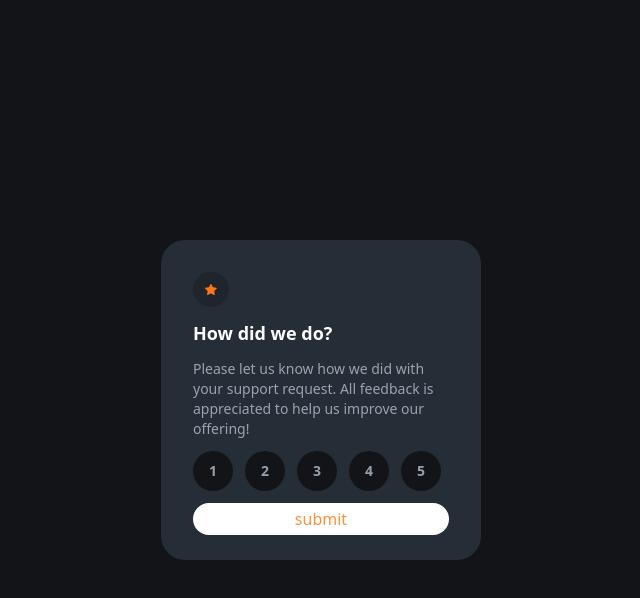
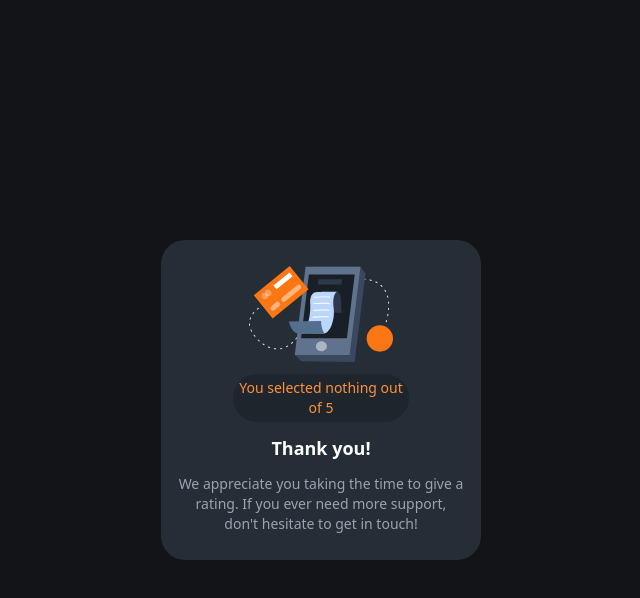
Before and after one commit to theisolatedmonk/Interactive-Rating-Page, a plain HTML site: page index.html in a window 1280 px wide. Both pictures are taken after a click on the button "submit". Shown: the whole page, without its empty margins (319-959 px from the left). Drawn offline with Linux system fonts and the light colour scheme.

Commit message:
simple working commit

```diff
--- a/index.html
+++ b/index.html
@@ -7,11 +7,11 @@
     <meta name="viewport" content="width=device-width, initial-scale=1.0" />
     <title>Rating page</title>
     <link href="/dist/output.css" rel="stylesheet" />
-    <script src="index.js"></script>
+    <script src="index.js" defer></script>
 </head>
 
 <body class="flex justify-center h-screen items-center bg-[hsl(216,12%,8%)]">
-    <div id='container02' class="bolck first-letter:container1 h-80 w-80 rounded-3xl flex py-8 flex-col px-8 gap-3 bg-[hsl(213,19%,18%)]">
+    <div id='container01' class="first-letter:first-letter:container1 h-80 w-80 rounded-3xl flex py-8 flex-col px-8 gap-3 bg-[hsl(213,19%,18%)]">
         <div class="svgcontainer h-9 w-9 bg-[hsl(216,12%,8%)] bg-opacity-30 flex justify-center items-center rounded-full p-3">
             <img src="./images/icon-star.svg" alt="" />
         </div>
@@ -31,19 +31,20 @@
         submit
       </button>
     </div>
-    <div id='container02' class="container2 h-80 w-80 rounded-3xl flex-col
+    <div id='container02' class="container2 h-80 w-80  rounded-3xl flex-col
      py-8 justify-center items-center gap-3 bg-[hsl(213,19%,18%)] hidden">
         <div class="svg2container h-36 w-36 flex items-center">
             <img src="\images\illustration-thank-you.svg" alt="" />
         </div>
         <div class="ratemsg rounded-3xl bg-[hsl(216,12%,8%)] text-orange-400 p-1 text-sm w-44 text-center bg-opacity-30">
-            You selected 4 out of 5
+            You selected nothing out of 5
         </div>
         <div class="thankyoumsg font-bold text-lg text-white">Thank you!</div>
         <p class="thankspara text-center text-gray-400 px-4 text-sm">
             We appreciate you taking the time to give a rating. If you ever need more support, don't hesitate to get in touch!
         </p>
     </div>
+
 </body>
 
 </html>
--- a/index.js
+++ b/index.js
@@ -5,8 +5,8 @@ const btn3 = document.getElementById('btn3');
 const btn4 = document.getElementById('btn4');
 const btn5 = document.getElementById('btn5');
 const submitbtn = document.getElementById('submitBtn');
-const container1 = document.getElementById('.container01');
-const container2 = document.getElementById('.container02');
+const container1 = document.getElementById('container01');
+const container2 = document.getElementById('container02');
 
 
 
@@ -20,28 +20,18 @@ btn2.addEventListener('click', function() {
 btn3.addEventListener('click', function() {
     ratemsg.innerHTML = ' You selected 3 out of 5'
 })
-btn1.addEventListener('click', function() {
+btn4.addEventListener('click', function() {
     ratemsg.innerHTML = ' You selected 4 out of 5'
 })
-btn1.addEventListener('click', function() {
+btn5.addEventListener('click', function() {
     ratemsg.innerHTML = ' You selected 5 out of 5'
 })
 
-// submitbtn.addEventListener('click', function() {
-//     container1.style.visibility = "hidden";
-//     container2.style.visibility = "visible";
-
-// })
-
-// submitbtn.addEventListener('click', function() {
-//         container1.style.display = "none";
-//         container2.style.display = "flex";
-
-//     })
-// console.log('sm', submitbtn);
 
 
 submitbtn.addEventListener('click', function() {
     container1.classList.add('hidden');
+    container1.classList.remove('flex');
+    container2.classList.add('flex');
     container2.classList.remove('hidden');
 });
```
